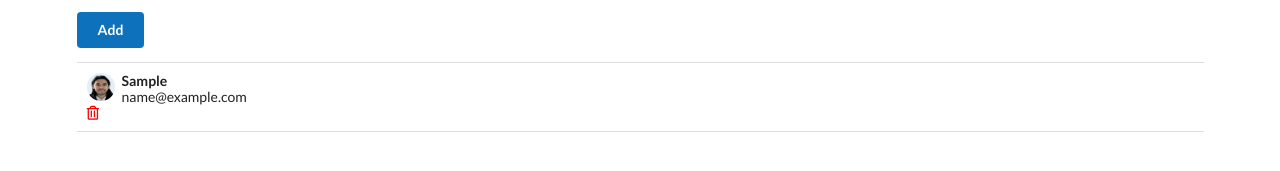
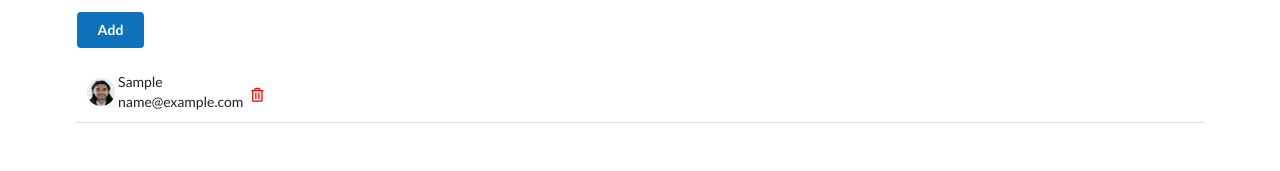
Before and after one commit to jabrij93/reactbasics, a React (Create React App) app: page / in a window 1280 px wide. Both pictures are taken after typing "Sample", "name@example.com" into the empty fields and a click on the button "Add". Shown: the part 205-376 px from the top of the page. Built offline with nearby package versions, Linux system fonts and the light colour scheme.

Commit message:
create ContactCard.css

```diff
--- /dev/null
+++ b/src/components/ContactCard.css
@@ -0,0 +1,32 @@
+.contact-item {
+    display: flex;
+    align-items: center;
+    padding: 10px;
+    border-bottom: 1px solid #ddd;
+  }
+
+  .contact-info {
+    display: flex;
+    align-items: center;
+  }
+
+  .contact-info img {
+    margin-right: 10px;
+  }
+
+  .contact-text {
+    display: flex;
+    flex-direction: column;
+    margin-right: 10px;
+  }
+
+  .delete-icon {
+    color: red;
+    cursor: pointer;
+    transition: transform 0.2s ease;
+    padding-left: 8px;
+  }
+
+  .delete-icon:hover {
+    transform: scale(1.2);
+  }
--- a/src/components/ContactCard.js
+++ b/src/components/ContactCard.js
@@ -1,34 +1,26 @@
 import React from 'react'
+import './ContactCard.css'
 import user from '../images/user.png'
 
 const ContactCard = (props) => {
-    const {id, name, email} = props.contact;
+  const { id, name, email } = props.contact
+
   return (
-        <div className='item' style={{padding: '10px'}}>
-            <img
-                className='ui avatar image'
-                src={user}
-                alt='user'
-            />
+    <div className='contact-item'>
+      <div className='contact-info'>
+        <img className='ui avatar image' src={user} alt='user' />
         <div className='content'>
           <div className='header'>{name}</div>
           <div>{email}</div>
         </div>
+      </div>
+
       <i
-                className='trash alternate outline icon'
-                style={{
-                    color: "red",
-                    marginTop: "7px",
-                    cursor: "pointer",
-                    transition: "transform 0.2s ease",
-                  }}
-                onMouseEnter={(e) => (e.currentTarget.style.transform = "scale(1.2)")}
-                onMouseLeave={(e) => (e.currentTarget.style.transform = "scale(1)")}
-                onClick={ () => props.clickHandler(id) }
-            >
-            </i>
+        className='trash alternate outline icon delete-icon'
+        onClick={() => props.clickHandler(id)}
+      ></i>
     </div>
   )
 }
 
-export default ContactCard;
+export default ContactCard
```
Lines whose indentation alone changed are shown as unchanged.
